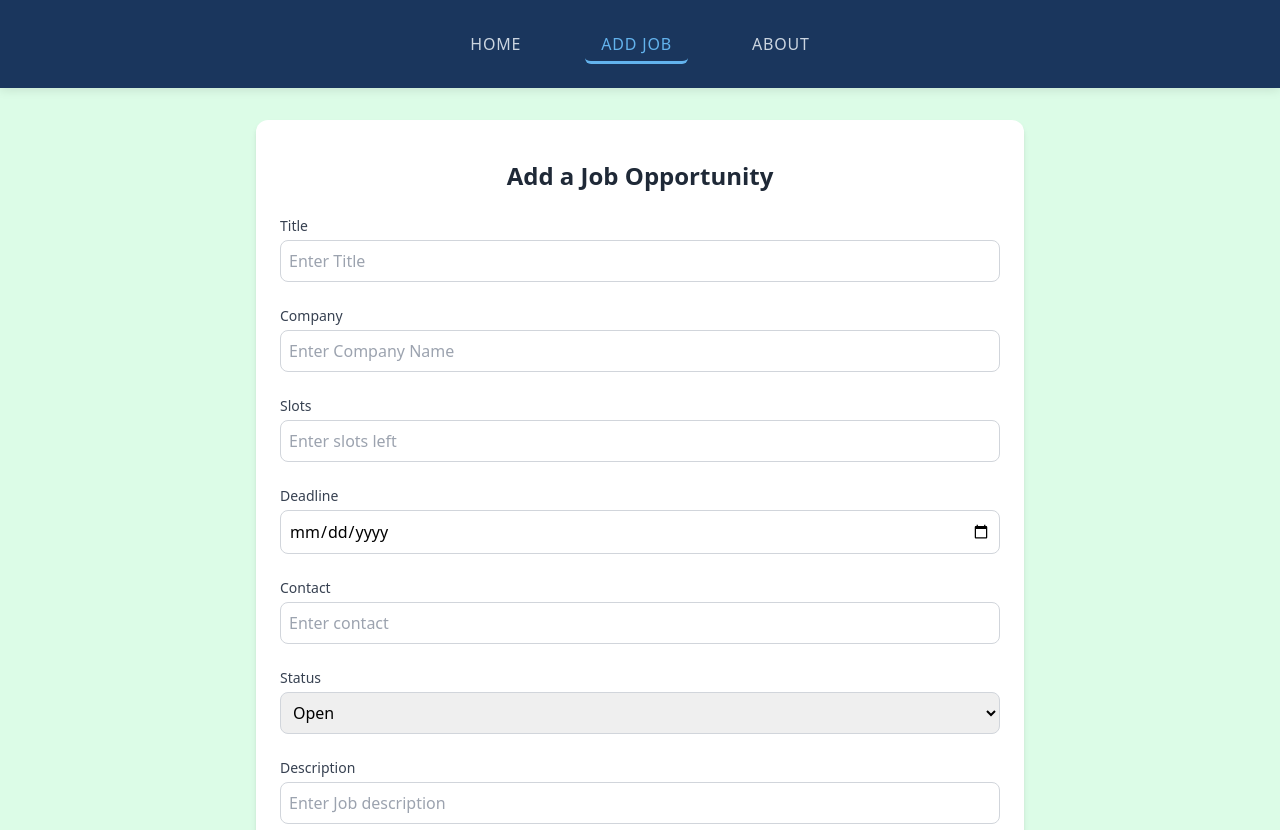
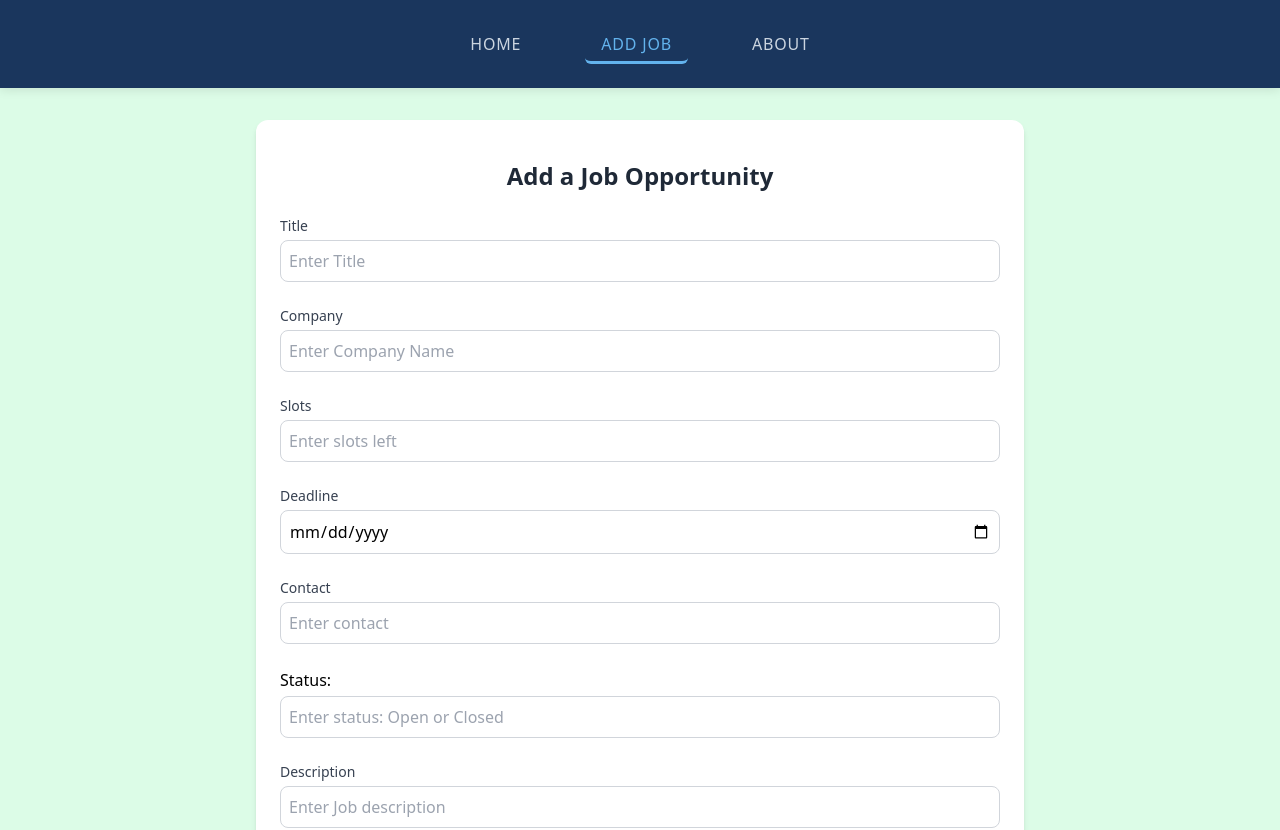
Before and after one commit to chrisNgili/HustleHub, a React (Vite) app: page /addjob in a window 1280 px wide. Shown: the top 830 px of the page. Built offline with nearby package versions, Linux system fonts and the light colour scheme.

Commit message:
final stylings

```diff
--- a/src/pages/AddJob.jsx
+++ b/src/pages/AddJob.jsx
@@ -124,13 +124,16 @@ function AddJob() {
                         />
                     </div>
                     <div>
-                        <label className="block text-sm font-medium text-gray-700">Status </label>
-                        <select className="mt-1 w-full border border-gray-300 rounded-lg p-2 focus:ring-blue-500 focus:border-blue-500"
-                        value = {status}
-                        onChange={(e) => setStatus(e.target.value)}>
-                            <option value="Open">Open</option>
-                            <option value="Closed">Closed</option>
-                        </select>
+                            <label>Status:
+                            <input
+                            type="text"
+                            name="status"
+                            value={status}
+                            placeholder="Enter status: Open or Closed"
+                            onChange={(e) => setStatus(e.target.value)}
+                            className="mt-1 w-full border border-gray-300 rounded-lg p-2 focus:ring-blue-500 focus:border-blue-500"
+                            />
+                        </label>
                     </div>
                     <div>
                         <label className="block text-sm font-medium text-gray-700">Description</label>
--- a/src/pages/Home.jsx
+++ b/src/pages/Home.jsx
@@ -39,8 +39,18 @@ function Home() {
             <header className="sticky top-0 z-50">
                 <NavBar />
             </header>
-            <div className="flex justify-center mb-6">
-                <img src={gif} alt="Animated Image" width="300" height="auto" />
+            <div className="flex justify-center mb-6 w-full">
+                <img src={gif} alt="Animated Image" width={300} height={300}/>
+            </div>
+            <div className="bg-gradient-to-r from-emerald-300 to-green-500 py-12 px-4 sm:px-6 rounded-xl shadow-lg">
+                <div className="max-w-3xl mx-auto text-center">
+                    <h1 className="text-3xl md:text-4xl font-bold text-white mb-4">
+                    Welcome to  <span className="bg-gradient-to-r from-lime-300 to-emerald-300 bg-clip-text text-transparent">HustleHub</span>!
+                    </h1>
+                    <p className="text-lg md:text-xl text-gray-100 font-medium">
+                    A platform where employers showcase job opportunities and job seekers connect with their next big break.
+                    </p>
+                </div>
             </div>
             <main className="flex-grow max-w-7xl mx-auto px-4 sm:px-6 lg:px-8 py-8">
                 <h1 className="text-3xl font-bold text-gray-900 mb-8 text-center">
```
Also changed, not shown: src/components/NavBar.css (line endings or trailing spaces).
